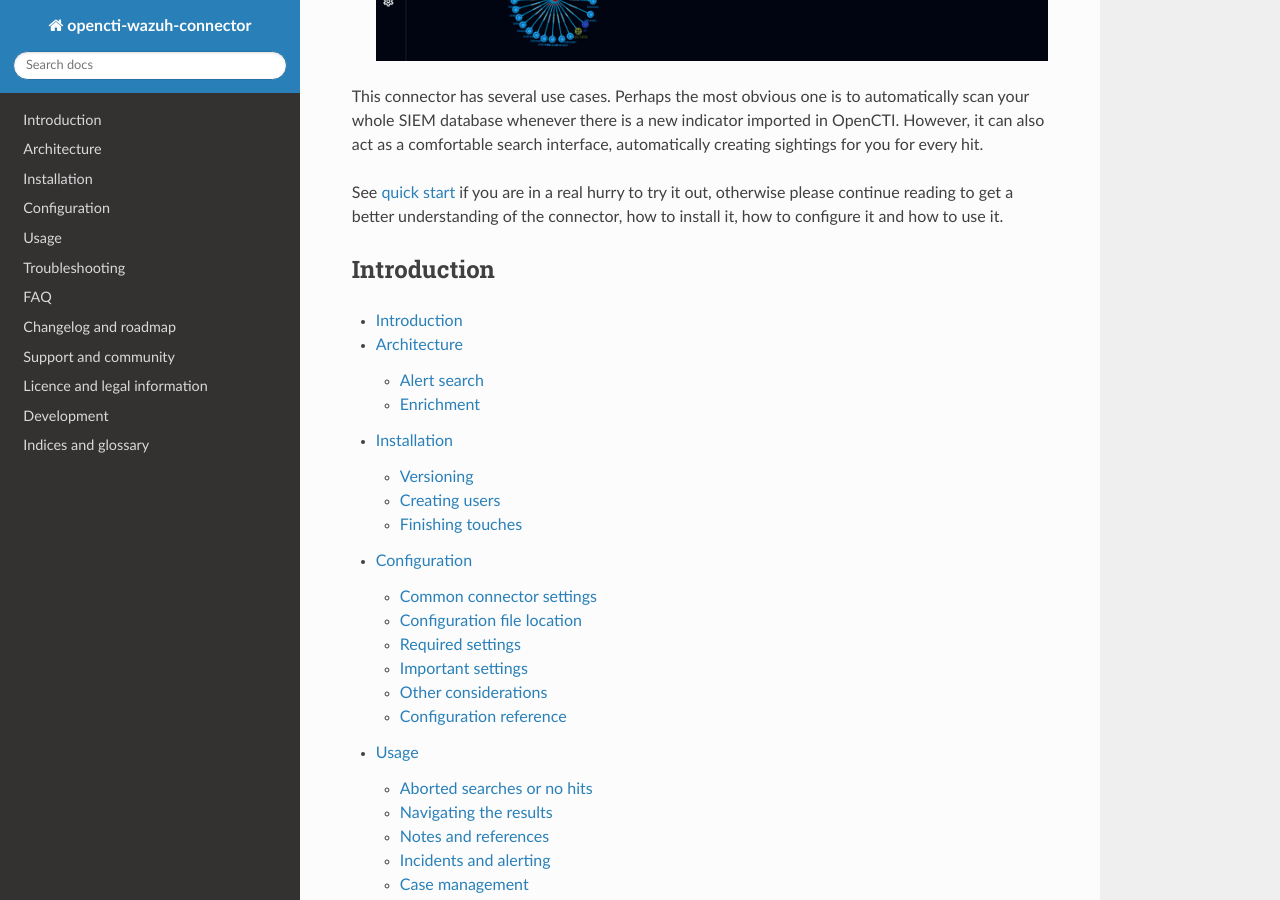
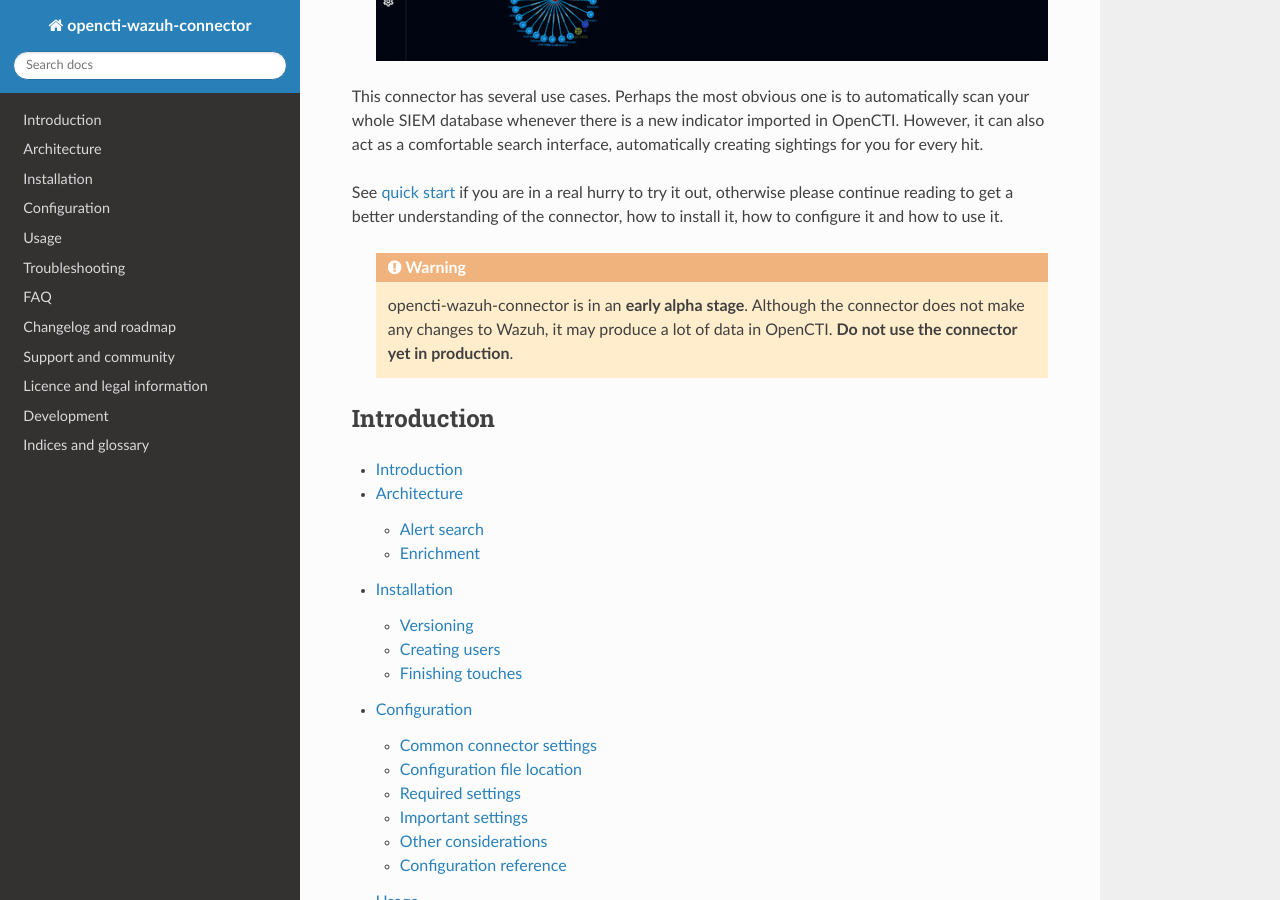
Before and after one commit to misje/opencti-wazuh-connector, a Sphinx documentation site: the page built from docs/source/index.rst, in a window 1280 px wide and 900 px high, scrolled down 651 px. Built offline with Sphinx 7.4.7 and the Read the Docs theme 2.0.0, drawn with Linux system fonts in a browser that asks for light colours.

Commit message:
Add alpha warning in various places in the doc and in README

```diff
--- /dev/null
+++ b/docs/source/alpha_warning.rst
@@ -0,0 +1,5 @@
+.. warning::
+
+   opencti-wazuh-connector is in an **early alpha stage**. Although the
+   connector does not make any changes to Wazuh, it may produce a lot of data
+   in OpenCTI. **Do not use the connector yet in production**.
--- a/docs/source/connector-compose.rst
+++ b/docs/source/connector-compose.rst
@@ -7,11 +7,7 @@ The following is an extract from a docker-compose.yml with only the connector
 service. See :ref:`the OpenCTI docker-compose example <opencti-compose>` for a
 more complete example.
 
-.. warning::
-
-   opencti-wazuh-connector is in an early alpha stage. Although the connector
-   does not make any changes to Wazuh, it may produce a lot of data in OpenCTI.
-   Do not use the connector yet in production.
+.. include:: alpha_warning.rst
 
 .. literalinclude:: connector-compose-simple.yml
    :language: yaml
--- a/docs/source/index.rst
+++ b/docs/source/index.rst
@@ -20,6 +20,8 @@ See :ref:`quick start <quick-start>` if you are in a real hurry to try it out,
 otherwise please continue reading to get a better understanding of the
 connector, how to install it, how to configure it and how to use it.
 
+   .. include:: alpha_warning.rst
+
 Introduction
 ---------------------------------------------------
 
--- a/docs/source/installation.rst
+++ b/docs/source/installation.rst
@@ -23,6 +23,8 @@ OpenCTI docker-compose file:
 After starting OpenCTI, look for any errors (get a continuous log wit ha
 little bit of history by running ``docker-compose logs -f --tail=100
 connector-wazuh``.
+
+   .. include:: alpha_warning.rst
 
 Versioning
 ~~~~~~~~~~
```
Also changed, not shown: README.md (+5 -0 lines).
